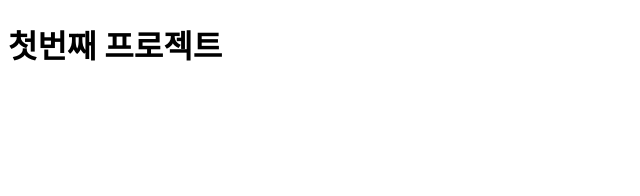
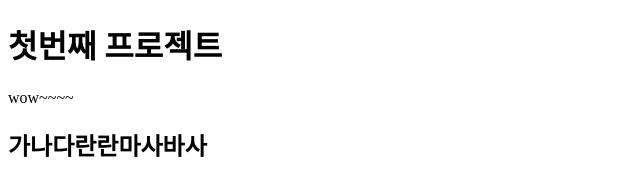
Before and after one commit to JinKyunJ/first-coding-noona-project, a plain HTML site: page index.html in a window 1280 px wide. Shown: the whole page, without its empty margins (0-640 px from the left). Drawn offline with Linux system fonts and the light colour scheme.

Commit message:
second commit

```diff
--- a/index.html
+++ b/index.html
@@ -8,5 +8,7 @@
   </head>
   <body>
     <h1>첫번째 프로젝트</h1>
+    <p>wow~~~~</p>
+    <h2>가나다란란마사바사</h2>
   </body>
 </html>
```
